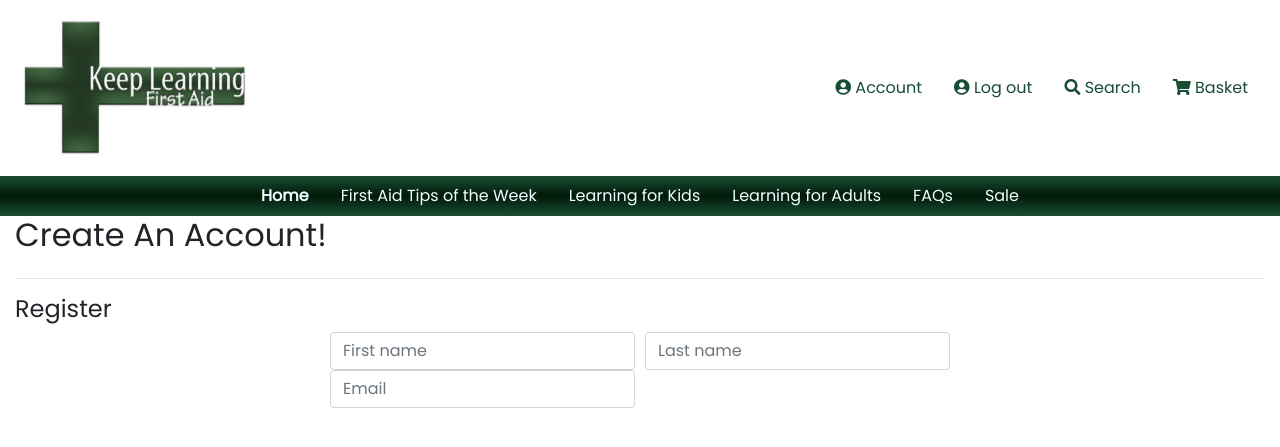
After one commit to selinaerhabor/keep-learning-first-aid, a Django app: page /login/ in a window 1280 px wide. The commit adds this page. Shown: the top 447 px of the page. Run offline with Django 3.2, Linux system fonts and the light colour scheme; some libraries are stand-ins or nearby versions.

Commit message:
Created accounts templates folder. Added text,image and styling for the carousel displayed on the home page.

```diff
--- /dev/null
+++ b/accounts/templates/login.html
@@ -0,0 +1,27 @@
+{% extends 'base.html' %}
+{% load static %}
+{% block document %}
+  <title>Login | Keep Learning First Aid</title>
+    <div class="row">
+        <div class="col-12">
+            <h2>Create An Account!</h2>
+        </div>
+    </div>
+    <hr>
+    <h4>Register</h4>
+    <form>
+        <div class="form-row">
+            <div class="col-3 offset-3">
+              <input type="text" class="form-control" placeholder="First name" required/>
+            </div>
+            <div class="col-3">
+              <input type="text" class="form-control" placeholder="Last name" required/>
+            </div>
+        </div>
+        <div class="form-row">
+            <div class="col-3 offset-3">
+              <input type="email" class="form-control" placeholder="Email" required/>
+            </div>
+        </div>
+    </form>
+{% endblock %}
--- a/static/css/style.css
+++ b/static/css/style.css
@@ -3,13 +3,13 @@ body{
     font-family: 'Poppins';
 }
 
-/*---------------------------------------------------------------Media Rules*/
+/*-----------------------------------------------------------------MEDIA RULES*/
 
 
 
 
 
-/*---------------------------------------------------------------Navigation*/
+/*------------------------------------------------------------------NAVIGATION*/
 
 .logo{
     height: 150px;
@@ -46,3 +46,30 @@ body{
     color: #001a09;
     font-weight: bold;
 }
+
+/*------------------------------------------------------------------------HOME*/
+
+.carousel-item {
+    width: 100%;
+    align-items: center;
+    height: 400px;
+}
+
+.slide-image {
+    opacity: 0.3;
+}
+
+.slide-caption {
+    color: #001a09;
+}
+
+.close {
+    font-size: 15px;
+    position: absolute;
+    top: -10px;
+    right: -10px;
+}
+
+.active {
+    font-weight: bold;
+}
```
Also changed, not shown: accounts/templates/index.html (added, +50 -0 lines), static/images/slide-background.jpg (added).
